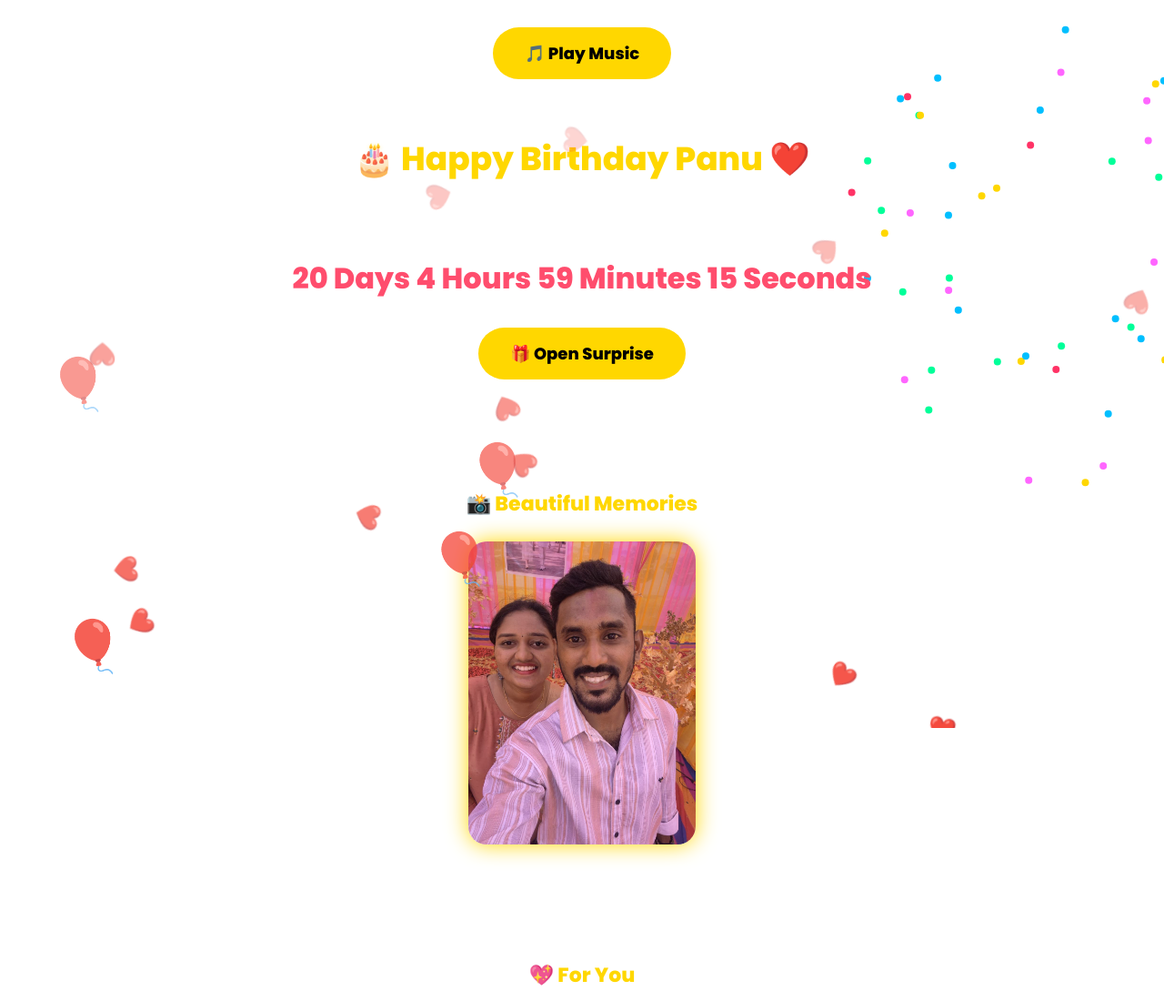
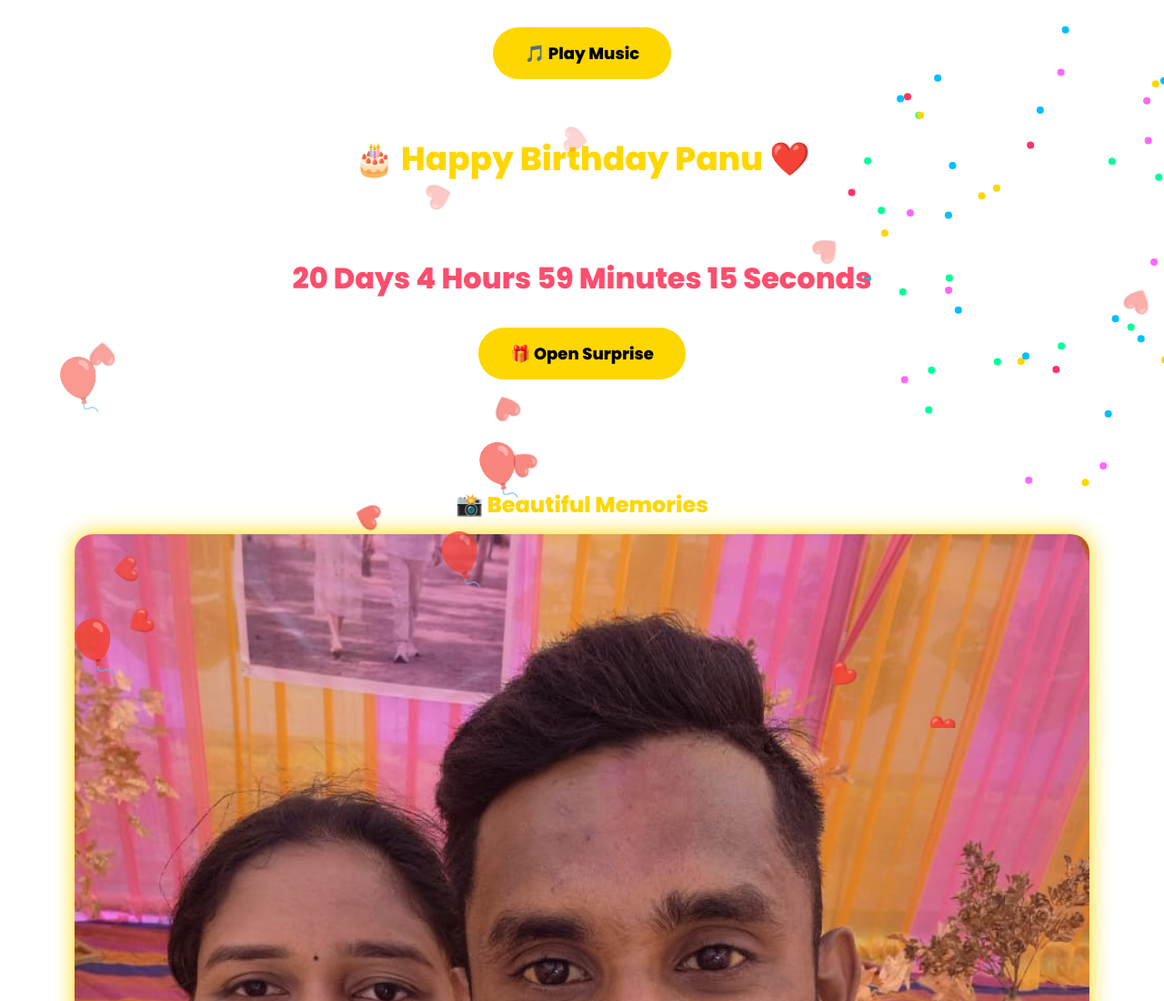
Before and after one commit to aaryabhopi1-source/Birthday-Website, a plain HTML site: page index.html in a window 1280 px wide. Shown: the top 1100 px of the page at 91% size. Drawn offline with Linux system fonts and the light colour scheme; files whose address does not match are found by name.

Commit message:
Update style.css

```diff
--- a/style.css
+++ b/style.css
@@ -253,3 +253,11 @@ font-size:15px;
     }
 
 }
+.gallery h2{
+    font-size:24px !important;
+    margin-bottom:15px !important;
+}
+
+.slider img{
+    width:90% !important;
+}
```
